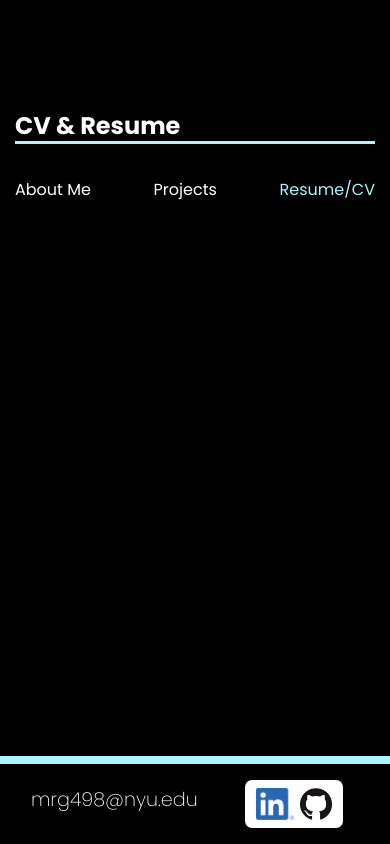
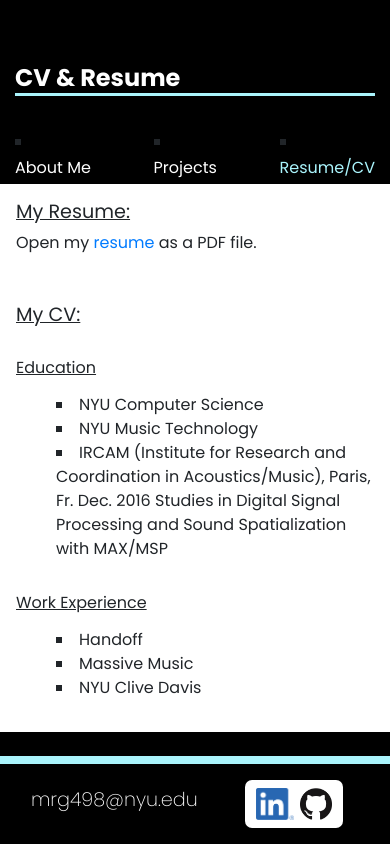
Before and after one commit to mrg498/portfolio, a React (Create React App) app in the folder coding-portfolio/: page /resume in a window 390 px wide. Built offline with nearby package versions, Linux system fonts and the light colour scheme.

Commit message:
resume and cv page content and styling

```diff
--- a/coding-portfolio/src/components/Navigation.css
+++ b/coding-portfolio/src/components/Navigation.css
@@ -21,15 +21,15 @@
 	color: var(--color-accent) !important;
 }
 
-li {
+.Navigation li {
 	display: inline-block;
 	position: relative;
 	padding-bottom: 2px;
 	padding-top: 2px;
 }
 
-li:after,
-li:before {
+.Navigation li:after,
+.Navigation li:before {
 	content: '';
 	display: block;
 	margin: auto;
@@ -38,8 +38,8 @@
 	background: transparent;
 	transition: width .6s ease, background-color .6s ease;
 }
-li:hover:after,
-li:hover:before {
+.Navigation li:hover:after,
+.Navigation li:hover:before {
 	width: 100%;
 	background: rgb(255, 255, 255);
 }
--- a/coding-portfolio/src/mainPages/About.css
+++ b/coding-portfolio/src/mainPages/About.css
@@ -13,20 +13,32 @@
 	background-color: black;
 }
 
-.About main {
+.Page main {
 	background-color: white;
 }
 
-.About main .container {
+.Page main .container {
 	padding: 2rem 0;
 }
 
-.About .About__text {
-    font-size: 2rem;
-    padding: 0 1rem;
+.Page .page-info__text {
+	font-size: 2rem;
+	padding: 0 1rem;
 }
-.About .About__text::first-letter {
-	font-size: 200%;
+.About .page-info__text::first-letter {
+	color: black;
+	background-color: var(--color-accent);
+	border-radius: 50%;
+	box-shadow: 3px 3px 0 black;
+	font-size: 250%;
+	padding: 6px 3px;
+	margin-right: 6px;
+	float: left;
+}
+
+.About .row{
+	width: 50%;
+	margin: 0 auto;
 }
 
 /* // Medium devices (tablets, less than 992px) */
@@ -35,17 +47,17 @@
 
 /* // Small devices (landscape phones, less than 768px) */
 @media (max-width: 767.98px) {
-	.About .About__text {
+	.Page .page-info__text {
 		font-size: 1.5rem;
 	}
 }
 
 /* // Extra small devices (portrait phones, less than 576px) */
 @media (max-width: 575.98px) {
-	.About .container {
+	.Page .container {
 		padding-top: 4rem;
-    }
-    .About .About__text {
+	}
+	.Page .page-info__text {
 		font-size: 1rem;
 	}
 }
--- a/coding-portfolio/src/mainPages/About.js
+++ b/coding-portfolio/src/mainPages/About.js
@@ -1,18 +1,19 @@
 import React, { Component } from 'react';
 import Jumbotron from '../components/Jumbotron';
 import Footer from '../components/Footer';
+import Headshot from '../images/headshot.jpeg';
 import './About.css';
 
 export default class About extends Component {
 	render() {
 		return (
-			<div className="About">
+			<div className="About Page">
 				<div className="container">
 					<Jumbotron pageName="Miles Grossenbacher" />
 				</div>
 				<main>
 					<section className="container">
-						<p className="About__text">
+						<p className="page-info__text">
 							Welcome to my portfolio! I am a sotware engineer and web developer and a recent graduate of
 							NYU with majors in Computer Science and Audio Technology. I've worked extensively in
 							Javascript and Java, but I've also completed projects in C++, Python, and Swift. As a full
@@ -21,9 +22,15 @@
 							using React. My backend experience includes working professionally in the Spring MVC Java
 							framework, and building projects in Node.js. Aside from web applications, I've built a
 							multitude of other projects in a variety of different langauges from Audio Plugins in C++ to
-							iPhone games in swift. But don't just take my word for it. Check out my projects to see what
+							iPhone games in Swift. But don't just take my word for it. Check out my projects to see what
 							I can do!
 						</p>
+                        <div className="row justify-content-center">
+                            <div className="col-12 col-md-6 image-col">
+								<div style={{backgroundImage: `url(${Headshot})`, backgroundSize:'contain', backgroundRepeat:'no-repeat', height: '20vh', padding:'0px'}}>
+								</div>
+                            </div>
+                        </div>
 					</section>
 				</main>
 				<Footer />
--- a/coding-portfolio/src/mainPages/Resume.css
+++ b/coding-portfolio/src/mainPages/Resume.css
@@ -1,25 +1,81 @@
-.Resume{
-    background-color: black;
+.Page {
+	background-color: black;
 	min-height: 100vh;
 	display: flex;
 	flex-direction: column;
 }
 
-.Resume .container{
-    padding-top: 7rem;
+.Page .container {
+	padding-top: 7rem;
+}
+
+.Page .section-header {
+	font-size: 2rem;
+	text-decoration: underline;
+}
+
+.Page .section-header__subheader {
+	font-size: 1.5rem;
+	margin-top: 2rem;
+	margin-bottom: 1rem;
+	text-decoration: underline;
+}
+
+.Resume .pdf__iframe {
+	display: inline;
+}
+
+.Resume .pdf__link {
+	display: none;
+}
+
+.Resume .cv-text {
+	font-size: 1.2rem;
+}
+
+.Resume ul{
+	list-style-type: square;
+	list-style-position: inside;
+}
+
+.Resume li{
+	display: list-item;
+}
+/* // Medium devices (tablets, less than 992px) */
+@media (max-width: 991.98px) {
+	.Page .section-header {
+		font-size: 1.5rem;
+	}
+	.Page .section-header__subheader {
+		font-size: 1.2rem;
+	}
+	.Resume .pdf__iframe {
+		display: none;
+	}
+	.Resume .pdf__link {
+		display: block;
+	}
+	.Resume .cv-text {
+		font-size: 1rem;
+	}
+}
+
+/* // Small devices (landscape phones, less than 768px) */
+@media (max-width: 767.98px) {
+	.Resume main .container {
+		padding: 1rem 1rem;
+	}
 }
 
 /* // Extra small devices (portrait phones, less than 576px) */
 @media (max-width: 575.98px) {
-
+	.Page .container {
+		padding-top: 4rem;
+	}
+	.Page .section-header {
+		font-size: 1.2rem;
+	}
+	.Page .section-header__subheader {
+		font-size: 1rem;
+	}
 }
-
-/* // Small devices (landscape phones, less than 768px) */
-@media (max-width: 767.98px) {
-
-}
-
-/* // Medium devices (tablets, less than 992px) */
-@media (max-width: 991.98px) {
-
-}
--- a/coding-portfolio/src/mainPages/Resume.js
+++ b/coding-portfolio/src/mainPages/Resume.js
@@ -1,15 +1,47 @@
 import React, { Component } from 'react';
 import Jumbotron from '../components/Jumbotron';
 import Footer from '../components/Footer';
+import pdf from '../images/Summer2020Resume.pdf';
 import './Resume.css';
 
 export default class Resume extends Component {
 	render() {
 		return (
-			<div className="Resume">
+			<div className="Resume Page">
 				<div className="container">
 					<Jumbotron pageName="CV & Resume" />
 				</div>
+				<main>
+					<section className="container">
+						<h3 className="section-header">My Resume:</h3>
+						<iframe title="pdf" src={pdf} width="100%" height="800px" className="pdf__iframe" />
+						<p className="pdf__link">
+							Open my <a href={pdf}>resume</a> as a PDF file.
+						</p>
+					</section>
+					<section className="container">
+						<h3 className="section-header">My CV:</h3>
+						<h5 className="section-header__subheader">Education</h5>
+						<p className="cv-text">
+							<ul>
+								<li>NYU Computer Science</li>
+								<li>NYU Music Technology</li>
+								<li>
+									IRCAM (Institute for Research and Coordination in Acoustics/Music), Paris, Fr. Dec.
+									2016 Studies in Digital Signal Processing and Sound Spatialization with MAX/MSP
+								</li>
+							</ul>
+						</p>
+						<h5 className="section-header__subheader">Work Experience</h5>
+						<p className="cv-text">
+							<ul>
+								<li>Handoff</li>
+								<li>Massive Music</li>
+								<li>NYU Clive Davis</li>
+							</ul>
+						</p>
+					</section>
+				</main>
 				<Footer />
 			</div>
 		);
```
Also changed, not shown: coding-portfolio/src/images/headshot.jpeg (added), 1 other file (tests, documents, lock files or other folders).
